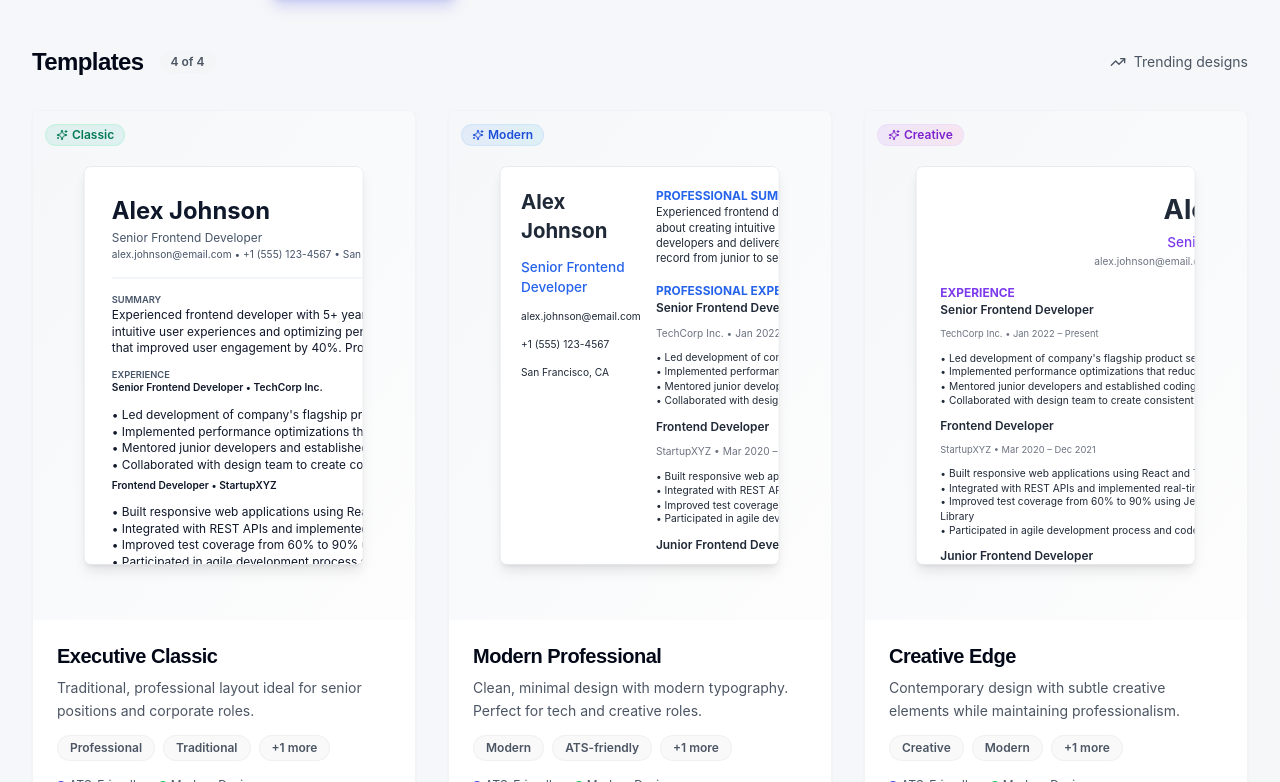
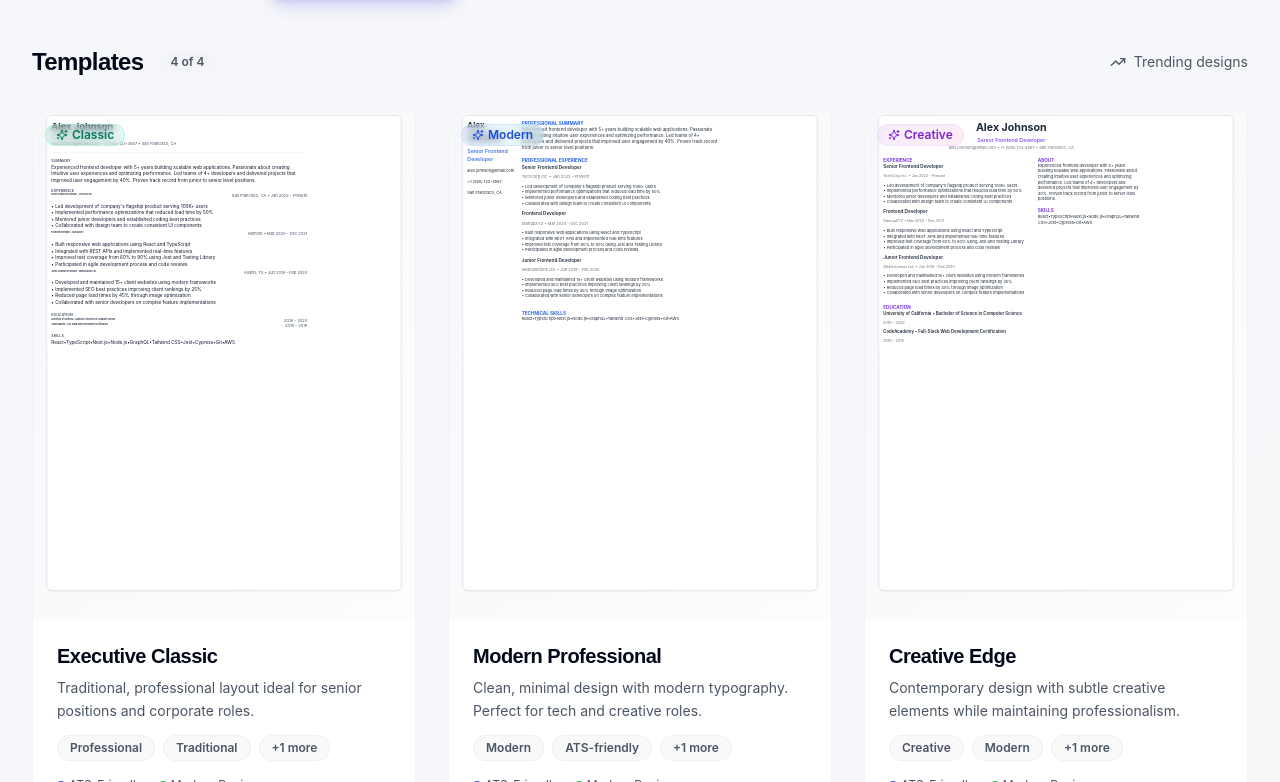
Before and after one commit to jayanthbabu3/vision-profile, a React (Vite) app: page /templates in a window 1280 px wide. Shown: the part 758-1540 px from the top of the page. Built offline with nearby package versions, Linux system fonts and the light colour scheme; the HTML template or start-up script is replaced by a standard one.

Commit message:
Fix: Adjust resume preview display

```diff
--- a/src/components/templates/TemplatePreviewCard.tsx
+++ b/src/components/templates/TemplatePreviewCard.tsx
@@ -98,21 +98,33 @@ const TemplatePreviewCard = ({
       {/* Template Preview Container */}
       <div className="relative aspect-[3/4] overflow-hidden bg-gradient-to-br from-background to-muted/20">
         {templateSchema && sampleData ? (
-          <div className="w-full h-full flex items-center justify-center p-2">
+          <div className="w-full h-full flex items-start justify-center p-1">
             <div
-              className="bg-white shadow-lg border transform origin-center rounded-lg overflow-hidden"
+              className="bg-white shadow-sm border transform origin-top rounded-md overflow-hidden"
               style={{
-                width: '90%',
-                height: '95%',
-                transform: 'scale(0.85)',
+                width: '100%',
+                height: '100%',
+                transform: 'scale(0.95)',
+                fontSize: '6px',
+                lineHeight: '1.2',
               }}
             >
               <div className="w-full h-full overflow-hidden relative">
-                <TemplateRenderer
-                  template={templateSchema}
-                  data={sampleData}
-                  className="border-0 shadow-none rounded-none h-full overflow-hidden text-xs"
-                />
+                <div style={{
+                  transform: 'scale(0.35)',
+                  transformOrigin: 'top left',
+                  width: '285%',
+                  height: '285%'
+                }}>
+                  <TemplateRenderer
+                    template={{
+                      ...templateSchema,
+                      page: { ...templateSchema.page, margins: 12 }
+                    }}
+                    data={sampleData}
+                    className="border-0 shadow-none rounded-none overflow-hidden"
+                  />
+                </div>
               </div>
             </div>
           </div>
```
